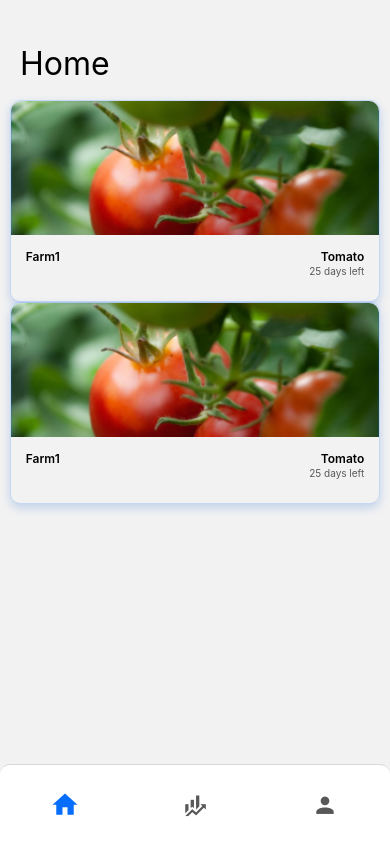
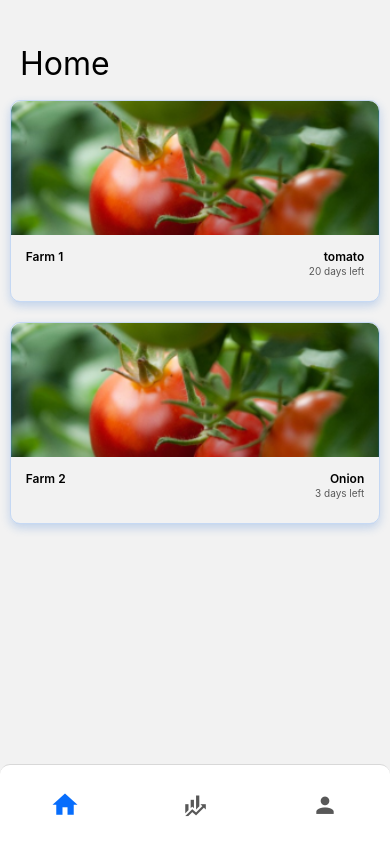
Before and after one commit to anirudh-mk/agriculture-automation-using-iot-frontend-app, a React Native app: screen /Home in a window 390 px wide. Built offline with nearby package versions, Linux system fonts and the light colour scheme.

Commit message:
feat(components/ImageCard.js): Some property changed

```diff
--- a/components/ImageCard.js
+++ b/components/ImageCard.js
@@ -1,16 +1,18 @@
-import { StyleSheet, Text, View, Image } from 'react-native'
+import { StyleSheet, Text, View, Image, TouchableOpacity } from 'react-native'
 import React from 'react'
 import colors from '../utils/Colors';
 
-const ImageCard = () => {
+const ImageCard = ({ farm, vegitable, days_left, banner}) => {
   return (
     <View style={styles.card}>
-      <Image style={styles.banner} source={require('../assets/tomato.png')}/>
-      <View style={styles.bottom_container}>
-        <Text style={styles.headding}>Farm1</Text>
-        <Text style={styles.main_headding}>Tomato</Text>
-        <Text style={styles.sub_headding}>25 days left</Text>
-      </View>
+      <TouchableOpacity onPress={() => console.log('HELLOS')}>
+        <Image style={styles.banner} source={banner}/>
+        <View style={styles.bottom_container}>
+          <Text style={styles.headding}>{farm}</Text>
+          <Text style={styles.main_headding}>{vegitable}</Text>
+          <Text style={styles.sub_headding}>{days_left}</Text>
+        </View>
+      </TouchableOpacity>
     </View>
   )
 }
@@ -30,6 +32,7 @@ const styles = StyleSheet.create({
         shadowOffset: { width: 0, height: 4 },
         shadowOpacity: 1,
         shadowRadius: 10,
+        marginBottom:20
     },
     banner:{
         height:134,
```
